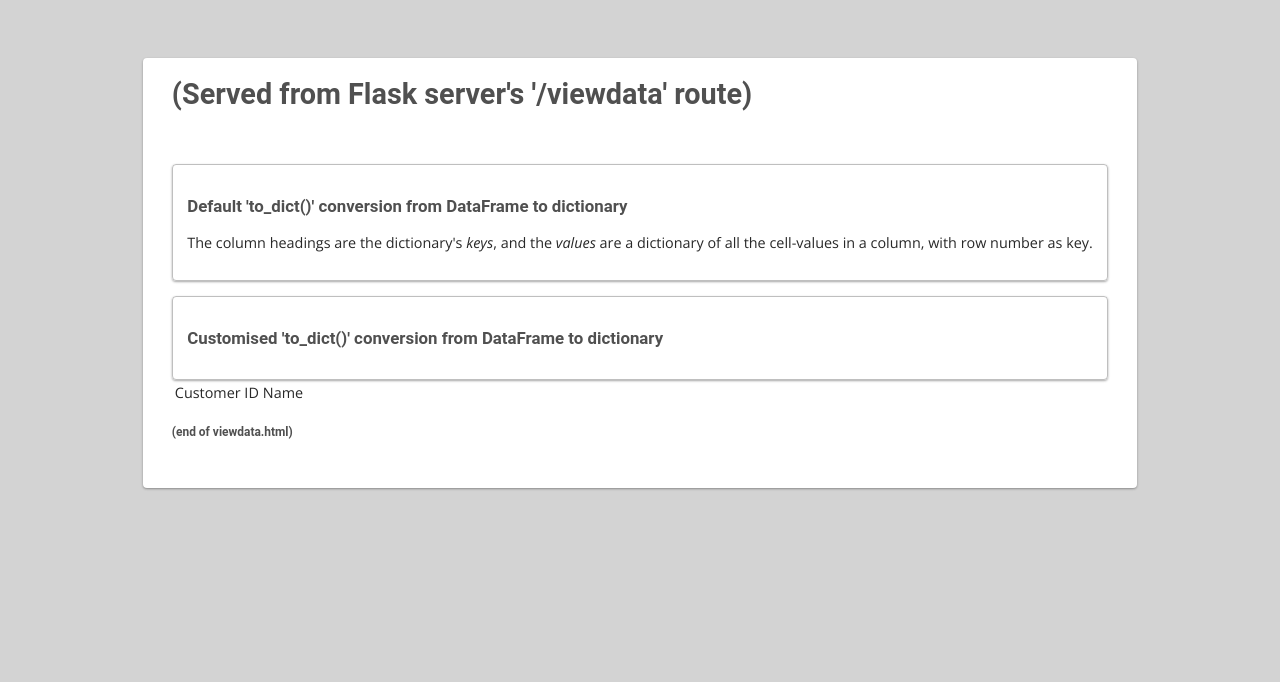
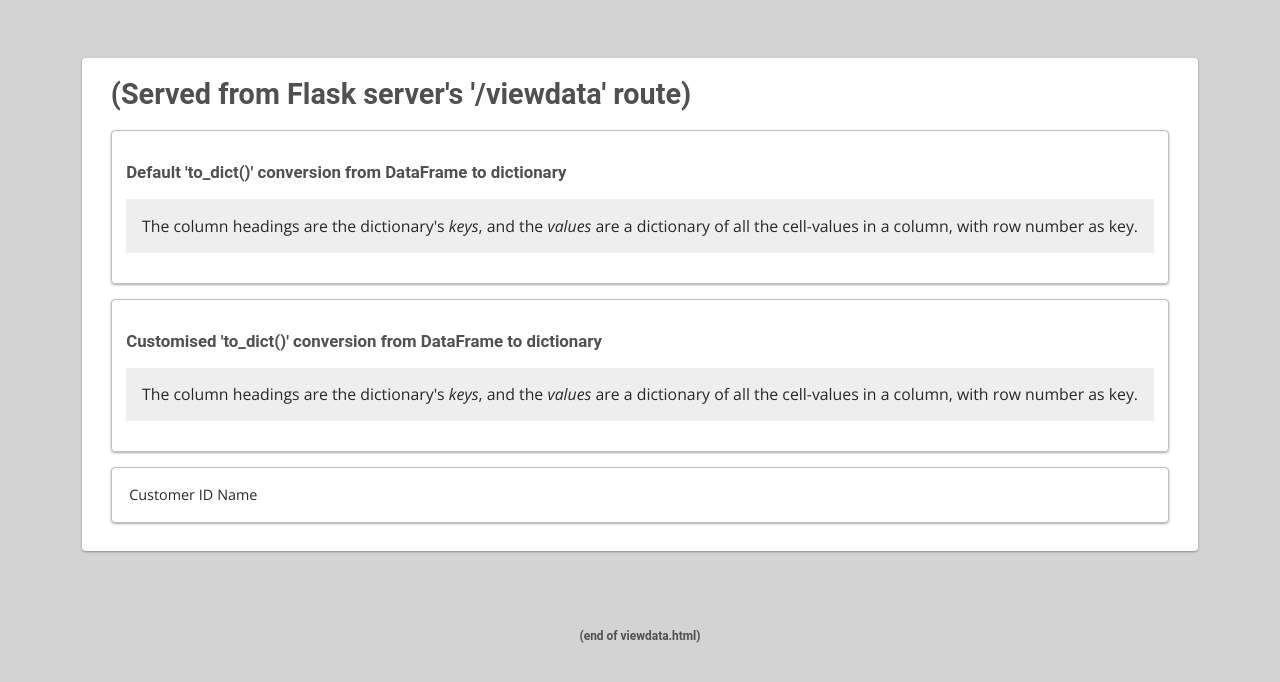
Before and after one commit to OmarHussainX/evolveu-python, a Flask app: template Comp240/back-end/templates/viewdata.html in a window 1280 px wide. Shown: the top 682 px of the page. Run offline with Flask 2, Linux system fonts and the light colour scheme; the template is opened without the code that fills it, so the values that code supplies are empty.

Commit message:
improved display of data on '/viewdata' route

```diff
--- a/Comp240/back-end/static/styles.css
+++ b/Comp240/back-end/static/styles.css
@@ -71,7 +71,7 @@
 */
 
 .cardsContainer {
-  /* text-align: center; */
+  text-align: left;
 }
 
 .card {
@@ -85,6 +85,12 @@
 
 .card:hover {
   box-shadow: 0 5px 10px rgba(0,0,0,0.25), 0 5px 10px rgba(0,0,0,0.22);
+}
+
+.card h3+p {
+    background-color: #eee;
+    font-size: 1.1em;
+    padding: 1em;
 }
 /* ================================================== */
 
--- a/Comp240/back-end/templates/base.html
+++ b/Comp240/back-end/templates/base.html
@@ -1,5 +1,6 @@
 <!DOCTYPE html>
 <html lang="en">
+
 <head>
     <meta charset="UTF-8" />
     <meta name="viewport" content="width=device-width, initial-scale=1.0">
@@ -7,15 +8,12 @@
     <link rel="stylesheet" href="{{ url_for('static', filename='styles.css') }}" />
     <title>Comp 240 Jinja2 template front-end</title>
 </head>
+
 <body>
     <div class="flex-container-col">
-        <!-- =========================================================== -->
-        <!-- 'Basic DOM section -->
-        <div class="panel" id="basicDom">
-            <h1>{% block title %}{{title}}{% endblock %}</h1>
-            {% block content %}
-            {% endblock %}
-        </div>
+        {% block content %}
+        {% endblock %}
     </div>
 </body>
+
 </html>
--- a/Comp240/back-end/templates/viewdata.html
+++ b/Comp240/back-end/templates/viewdata.html
@@ -3,8 +3,9 @@
 {{ super() }}
 {% endblock %}
 {% block content %}
+<div class="panel">
     <h1>(Served from Flask server's '/viewdata' route)</h1>
-<br>
+
     <div class="cardsContainer">
         <div class="card">
             <h3>Default 'to_dict()' conversion from DataFrame to dictionary</h3>
@@ -13,20 +14,26 @@
         </div>
         <div class="card">
             <h3>Customised 'to_dict()' conversion from DataFrame to dictionary</h3>
+            <p>The column headings are the dictionary's <em>keys</em>, and the <em>values</em> are a dictionary of all the cell-values in a column, with row number as key.</p>
             <p><em>{{data}}</em></p>
         </div>
-</div>
+        <div class="card">
             <table>
                 <thead>
+                    <tr>
                         <td>Customer ID</td>
                         <td>Name</td>
+                    </tr>
                 </thead>
-    {% for (k,v) in data.items() %}
+                {% for (k, v) in data.items() %}
                 <tr>
                     <td>{{k}}</td>
                     <td>{{' '.join(v)}}</td>
                 </tr>
                 {% endfor %}
             </table>
+        </div>
+    </div>
+</div>
 <h5>(end of viewdata.html)</h5>
 {% endblock %}
```
Lines whose indentation alone changed are shown as unchanged.
